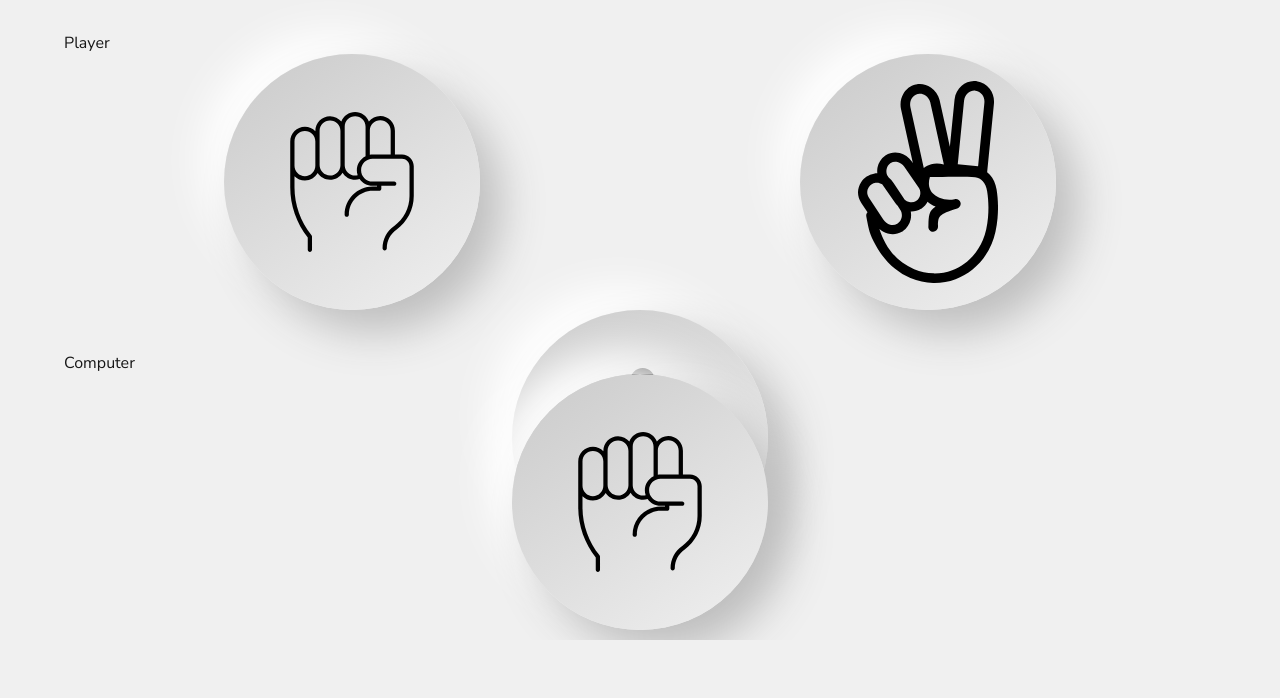
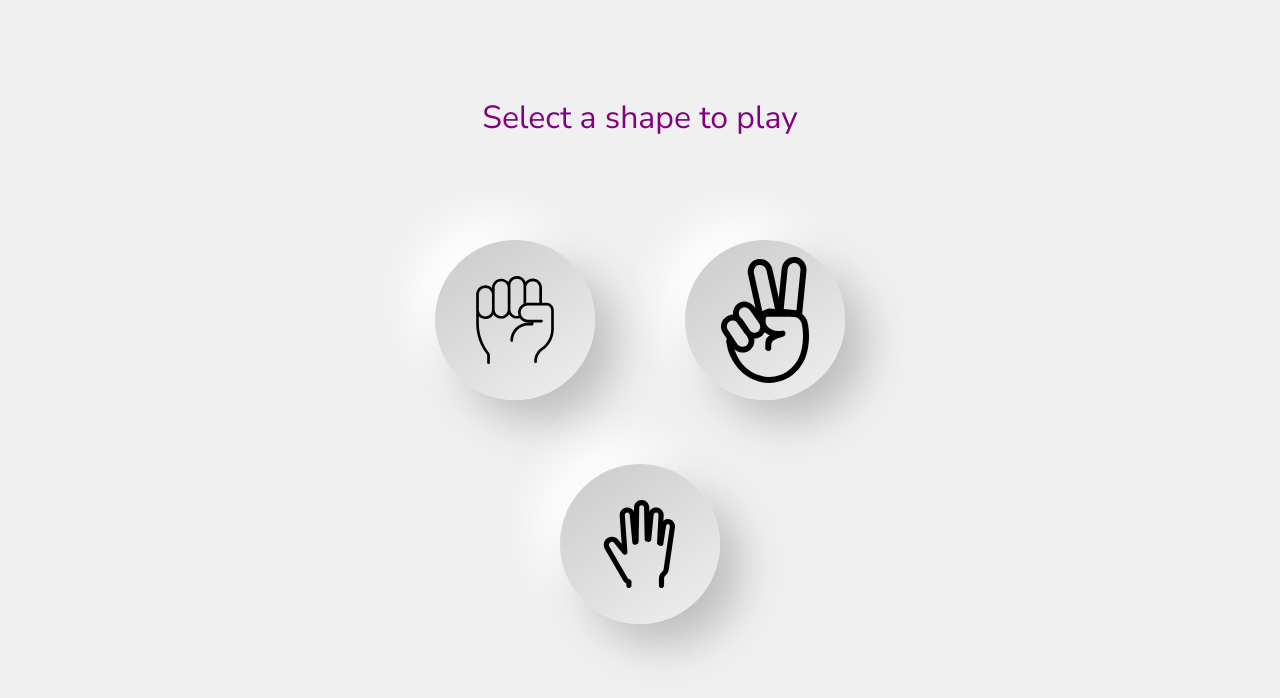
Before and after one commit to Alapan/rock-paper-scissors, a Next.js app: page / in a window 1280 px wide. Shown: the top 698 px of the page. Built offline with nearby package versions, Linux system fonts and the light colour scheme.

Commit message:
Create player landing page

```diff
--- a/src/app/components/GameButton.tsx
+++ b/src/app/components/GameButton.tsx
@@ -1,14 +1,20 @@
 import Image from 'next/image';
+import Link from 'next/link';
 import styles  from './styles/GameButton.module.css';
 
 interface GameButtonProps {
   assetName: string;
+  pathname: string;
 }
 
-const GameButton = ({ assetName }: GameButtonProps) => {
+const GameButton = ({ assetName, pathname }: GameButtonProps) => {
   return (
     <>
       {assetName && (
+        <Link href={{
+          pathname,
+          query: { shape: assetName }
+        }}>
           <div className={styles.gameButton}>
             <Image
               src={`/${assetName}.svg`}
@@ -18,6 +24,7 @@ const GameButton = ({ assetName }: GameButtonProps) => {
               style={{ width: '55%', height: 'auto' }}
             />
           </div>
+        </Link>
       )}
     </>
   )
--- a/src/app/components/styles/GameButton.module.css
+++ b/src/app/components/styles/GameButton.module.css
@@ -1,6 +1,6 @@
 .gameButton {
-  width: 20vw;
-  height: 20vw;
+  width: 10rem;
+  height: 10rem;
   border-radius: 50%;
   background: linear-gradient(145deg, #cacaca, #f0f0f0);
   box-shadow:  22px 22px 44px #bebebe,
@@ -11,6 +11,7 @@
   display: flex;
   justify-content: center;
   align-items: center;
+  cursor: pointer;
 };
 
 .shapeContainer {
--- /dev/null
+++ b/src/app/game/page.tsx
@@ -0,0 +1,3 @@
+export default function Game() {
+  return <></>;
+};
--- a/src/app/page.module.css
+++ b/src/app/page.module.css
@@ -1,22 +1,27 @@
 .container {
   display: grid;
   grid-template-columns: 1fr;
-  grid-template-rows: 1fr 1fr;
+  grid-template-rows: 1fr;
 }
 
 .playerSection {
   box-sizing: border-box;
   padding: 2rem 4rem;
   width: 100%;
-  height: 20rem;
+  height: auto;
   display: grid;
   grid-template-columns: 1fr;
   grid-template-rows: repeat(3, 1fr);
 }
 
-.playerSectionTitle {
+.playerSectionHeading {
   grid-row-start: 1;
   grid-row-end: 2;
+  font-weight: 400;
+  font-size: xx-large;
+  color: purple;
+  text-align: center;
+  margin-block-start: 4rem;
 }
 
 .playerFirstRow {
@@ -25,29 +30,23 @@
   display: grid;
   grid-template-rows: 1fr;
   grid-template-columns: 1fr 1fr;
+  margin-block-end: 3rem;
+  grid-gap: 2.5rem;
 }
 
 .playerSecondRow {
   grid-row-start: 3;
   grid-row-end: 4;
+  margin-block: 1rem;
 }
 
-.computerSection {
-  box-sizing: border-box;
-  padding: 2rem 4rem;
-  width: 100%;
-  height: 20rem;
-  display: grid;
-  grid-template-rows: 1fr 1fr;
-  grid-template-columns: 1fr;
+@media (min-width: 640px) {
+  .playerSection {
+    grid-template-columns: 0.75fr 1fr 0.75fr;
+  }
+
+  .playerSectionHeading, .playerFirstRow, .playerSecondRow {
+    grid-column-start: 2;
+    grid-column-end: 3;
+  }
 }
-
-.computerSectionTitle {
-  grid-row-start: 1;
-  grid-row-end: 2;
-}
-
-.computerRow {
-  grid-row-start: 2;
-  grid-row-end: 3;
-}
--- a/src/app/page.tsx
+++ b/src/app/page.tsx
@@ -5,23 +5,15 @@ export default function Home() {
   return (
     <div className={styles.container}>
       <section className={styles.playerSection}>
-        <div className={styles.playerSectionTitle}>
-          {'Player'}
+        <div className={styles.playerSectionHeading}>
+          {'Select a shape to play'}
         </div>
         <div className={styles.playerFirstRow}>
-          <GameButton assetName='rock'/>
-          <GameButton assetName='scissor' />
+          <GameButton assetName='rock' pathname='/game'/>
+          <GameButton assetName='scissor' pathname='/game'/>
         </div>
         <div className={styles.playerSecondRow}>
-          <GameButton assetName='paper'/>
-        </div>
-      </section>
-      <section className={styles.computerSection}>
-        <div className={styles.computerSectionTitle}>
-          {'Computer'}
-        </div>
-        <div className={styles.computerRow}>
-          <GameButton assetName='rock'/>
+          <GameButton assetName='paper' pathname='/game'/>
         </div>
       </section>
     </div>
```
Also changed, not shown: 1 other file (tests, documents, lock files or other folders). Lines whose indentation alone changed are shown as unchanged.
